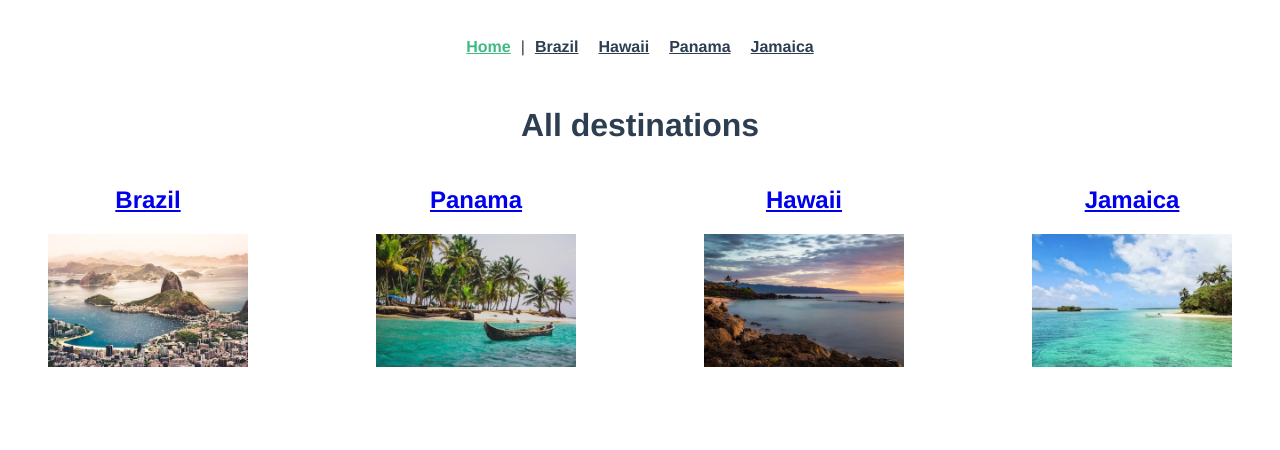
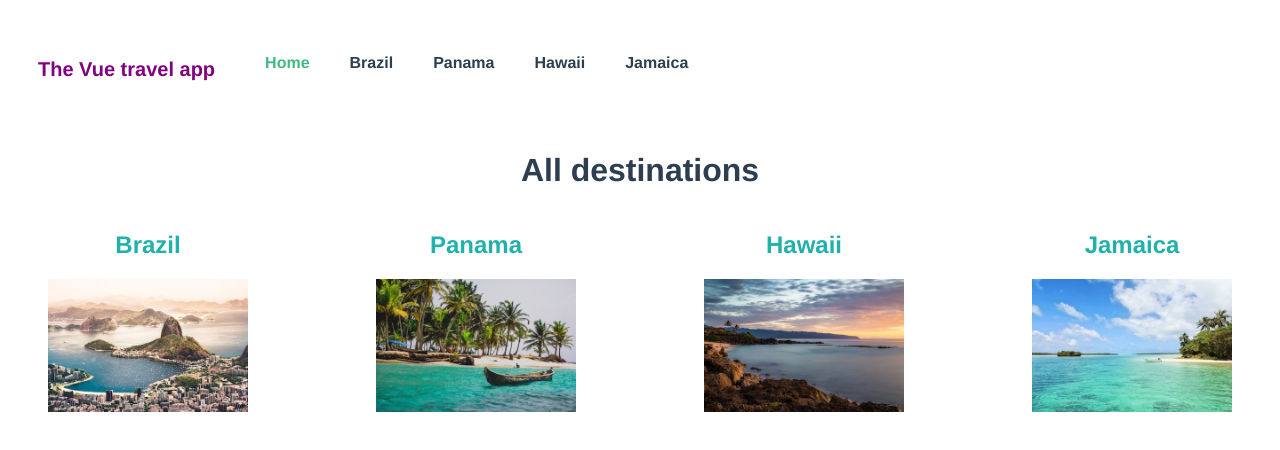
Before and after one commit to ysflghou/vue-travel-app, a Vue app: page /#/ in a window 1280 px wide. Shown: the top 450 px of the page. Built offline with nearby package versions, Linux system fonts and the light colour scheme.

Commit message:
app refactoring

```diff
--- a/src/App.vue
+++ b/src/App.vue
@@ -1,7 +1,7 @@
 <template>
   <div id="app">
     <TheNavigation />
-    <router-view />
+    <router-view :key="$route.path" />
   </div>
 </template>
 
--- a/src/components/TheNavigation.vue
+++ b/src/components/TheNavigation.vue
@@ -1,23 +1,52 @@
 <template>
   <nav id="nav">
-    <router-link to="/">Home</router-link>|
-    <router-link to="/brazil">Brazil</router-link>
-    <router-link to="/hawaii">Hawaii</router-link>
-    <router-link to="/panama">Panama</router-link>
-    <router-link to="/jamaica">Jamaica</router-link>
+    <p class="logo">The Vue travel app</p>
+    <ul class="nav-links">
+      <li class="links">
+        <router-link to="/">Home</router-link>
+      </li>
+      <li v-for="destination in destinations" :key="destination.name" class="links">
+        <router-link
+          :to="{name: 'DestinationDetails', params: {id: destination.id}}"
+        >{{destination.name}}</router-link>
+      </li>
+    </ul>
   </nav>
 </template>
+<script>
+import store from "@/store.js";
+export default {
+  data() {
+    return {
+      destinationId: this.$route.params.id,
+      destinations: store.destinations
+    };
+  }
+};
+</script>
 <style scoped>
 #nav {
   display: flex;
-  justify-content: center;
-  padding: 30px;
 }
-
+.nav-links {
+  display: flex;
+}
+.links {
+  padding-right: 20px;
+  list-style: none;
+}
+.links:hover {
+  text-decoration: underline;
+}
+.logo {
+  font-size: 20px;
+  color: purple;
+  font-weight: bold;
+}
 #nav a {
   font-weight: bold;
   color: #2c3e50;
-  padding: 0 10px;
+  text-decoration: none;
 }
 
 #nav a.router-link-exact-active {
--- a/src/router/index.js
+++ b/src/router/index.js
@@ -11,40 +11,10 @@
     component: Home
   },
   {
-    path: "/brazil",
-    name: "brazil",
-    component: () => import(/* webpackChunkName: "brazil" */ "../views/Brazil")
-  },
-  {
-    path: "/jamaica",
-    name: "jamaica",
-    component: () =>
-      import(/* webpackChunkName: "jamaica" */ "../views/Jamaica")
-  },
-  {
-    path: "/panama",
-    name: "panama",
-    component: () => import(/* webpackChunkName: "panama" */ "../views/Panama")
-  },
-  {
-    path: "/hawaii",
-    name: "hawaii",
-    component: () => import(/* webpackChunkName: "hawaii" */ "../views/Hawaii")
-  },
-  {
     path: "/details/:id",
     name: "DestinationDetails",
     component: () =>
       import(/* webpackChunkName: "details" */ "../views/DestinationDetails")
-  },
-  {
-    path: "/about",
-    name: "about",
-    // route level code-splitting
-    // this generates a separate chunk (about.[hash].js) for this route
-    // which is lazy-loaded when the route is visited.
-    component: () =>
-      import(/* webpackChunkName: "about" */ "../views/About.vue")
   }
 ];
 
--- a/src/views/About.vue
+++ /dev/null
@@ -1,5 +0,0 @@
-<template>
-  <div class="about">
-    <h1>This is an about page</h1>
-  </div>
-</template>
--- a/src/views/Brazil.vue
+++ /dev/null
@@ -1,5 +0,0 @@
-<template>
-  <div>
-    <h2>Hello from Brazil</h2>
-  </div>
-</template>
--- a/src/views/Hawaii.vue
+++ /dev/null
@@ -1,5 +0,0 @@
-<template>
-  <div>
-    <h2>Hello from Hawaii</h2>
-  </div>
-</template>
--- a/src/views/Home.vue
+++ b/src/views/Home.vue
@@ -40,4 +40,12 @@
   display: flex;
   justify-content: space-between;
 }
+a {
+  color: lightseagreen;
+  text-decoration: none;
+}
+a:hover,
+a:visited {
+  text-decoration: underline;
+}
 </style>
--- a/src/views/Jamaica.vue
+++ /dev/null
@@ -1,5 +0,0 @@
-<template>
-  <div>
-    <h2>Hello from Jamaica</h2>
-  </div>
-</template>
--- a/src/views/Panama.vue
+++ /dev/null
@@ -1,5 +0,0 @@
-<template>
-  <div>
-    <h2>Hello from Panama</h2>
-  </div>
-</template>
```
